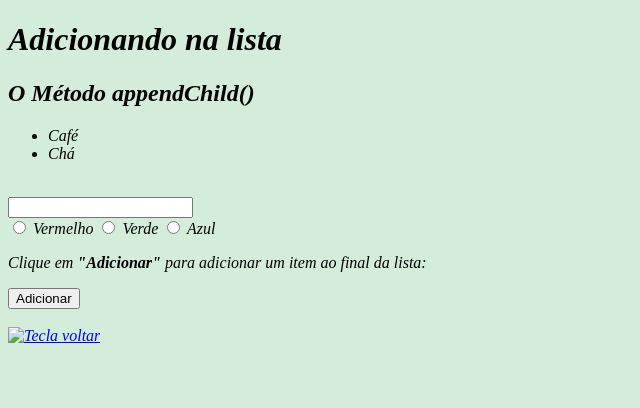
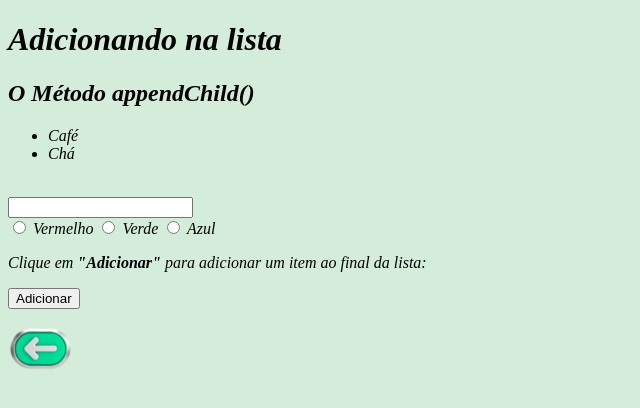
Before and after one commit to Du-santana/Js-Atividades, a plain HTML site: page paginas/atividade3.html in a window 1280 px wide. Shown: the whole page, without its empty margins (0-640 px from the left). Drawn offline with Linux system fonts and the light colour scheme; the site is published under a folder, as on GitHub Pages, so addresses that start at the root find nothing.

Commit message:
Atualizaçoes
..

```diff
--- a/paginas/atividade3.html
+++ b/paginas/atividade3.html
@@ -57,8 +57,9 @@
     </script>
     <br>
     <br>
-     <a href="../index.html">
-        <img src="/imagem/botão.png" alt="Tecla voltar" width="65">
+    <a href="../index.html">
+        <img src="../imagem/botão.png" alt="Tecla voltar" width="65">
+    </a>
     </a>
 </body>
 
```
Also changed, not shown: paginas/atividade1a.html (+1 -1 lines), paginas/atividade1b.html (+2 -1 lines), paginas/atividade2.html (+2 -1 lines).
